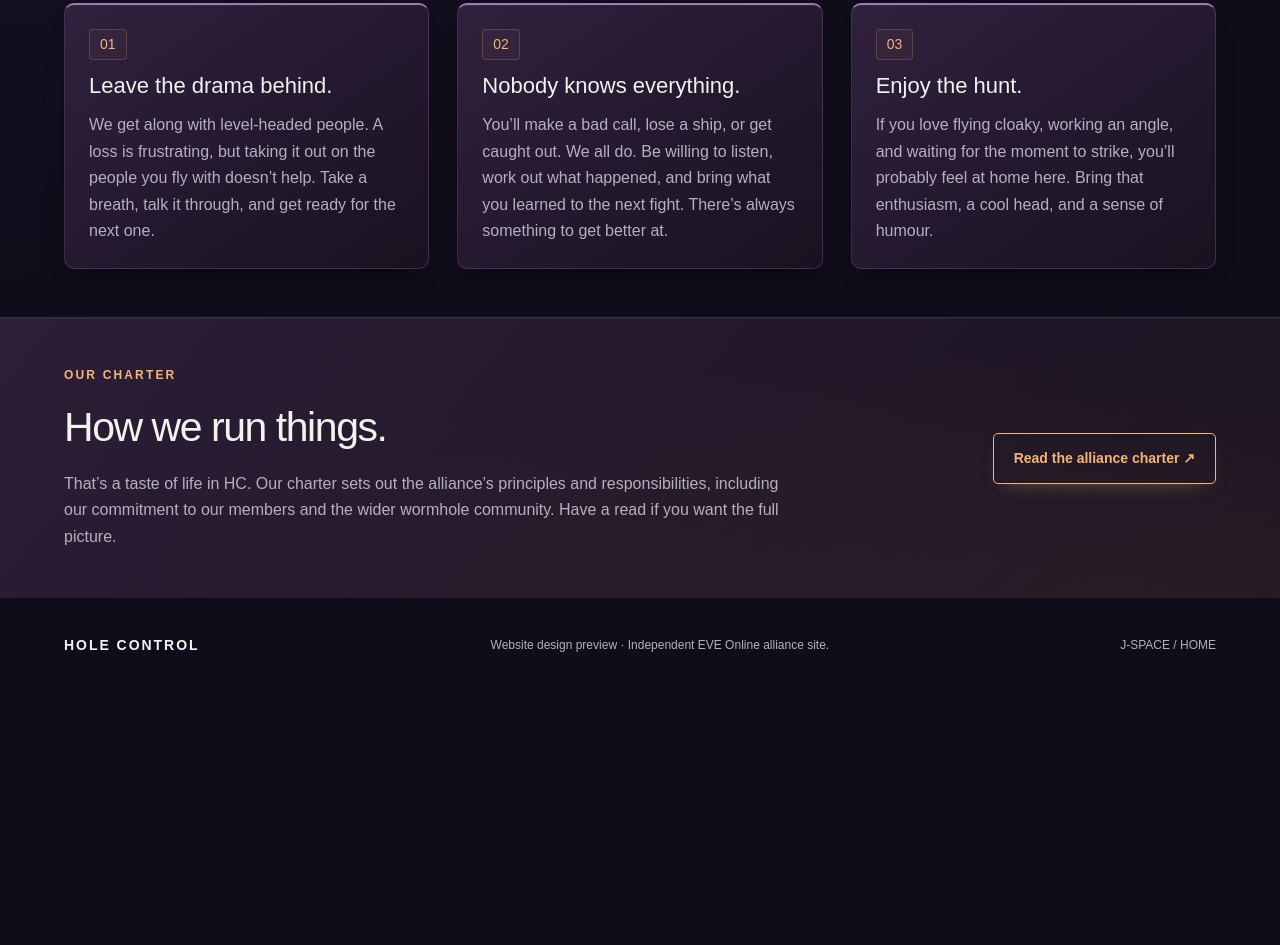
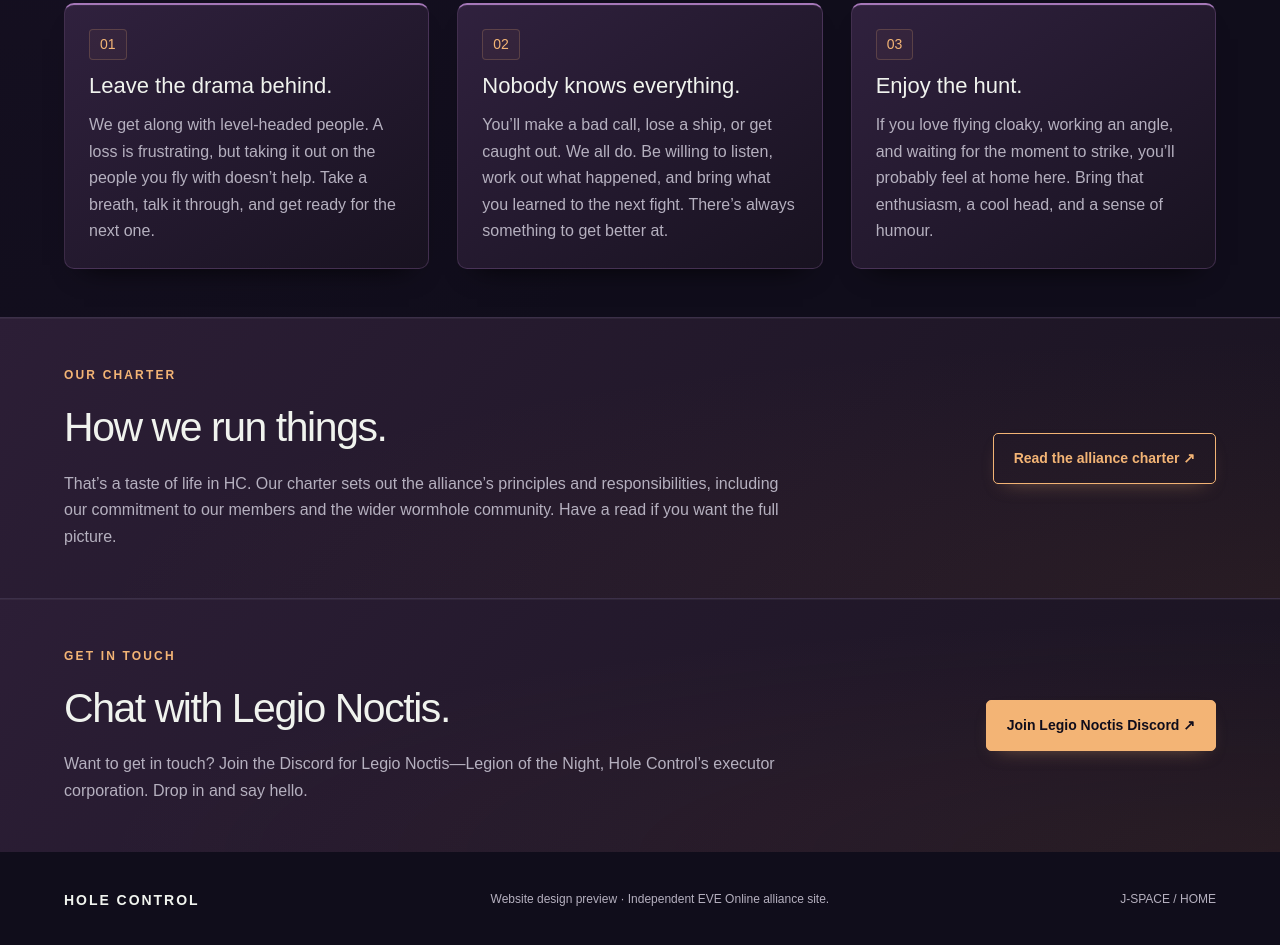
Before and after one commit to cApsl0ckd3m0n1/Hole-Control-Website, a plain HTML site: page index.html in a window 1280 px wide. Shown: the part 1801-2746 px from the top of the page. Before the commit the page ends 2495 px from the top, so only its background shows below. Drawn offline with Linux system fonts and the light colour scheme.

Commit message:
Add Legio Noctis Discord contact section

```diff
--- a/index.html
+++ b/index.html
@@ -9,7 +9,7 @@
 </head>
 <body>
 <a class="skip" href="#main">Skip to content</a>
-<header><a class="wordmark" href="#">HOLE CONTROL<span>WORMHOLE ALLIANCE</span></a><nav aria-label="Main navigation"><a href="#about">Alliance</a><a href="#life">Life in J-space</a><a href="#principles">Principles</a><a href="#charter">Charter ↗</a></nav></header>
+<header><a class="wordmark" href="#">HOLE CONTROL<span>WORMHOLE ALLIANCE</span></a><nav aria-label="Main navigation"><a href="#about">Alliance</a><a href="#life">Life in J-space</a><a href="#principles">Principles</a><a href="#charter">Charter ↗</a><a href="#contact">Contact</a></nav></header>
 <main id="main">
 <section class="hero" aria-labelledby="hero-title">
   <div class="hero-copy">
@@ -67,6 +67,10 @@
   <div><p class="eyebrow">OUR CHARTER</p><h2>How we run things.</h2><p>That’s a taste of life in HC. Our charter sets out the alliance’s principles and responsibilities, including our commitment to our members and the wider wormhole community. Have a read if you want the full picture.</p></div>
   <a class="button outline" href="https://docs.google.com/document/d/e/2PACX-1vQyuMMdpKyMt4RYx0BVMtUaRqYT0rZdUxbjEQMGovadJvK7AL8sH4q0a5EkJhJb6jHHczvuTAjgH8tL/pub" target="_blank" rel="noopener noreferrer">Read the alliance charter ↗</a>
 </section>
+<section class="charter section" id="contact" aria-labelledby="contact-title">
+  <div><p class="eyebrow">GET IN TOUCH</p><h2 id="contact-title">Chat with Legio Noctis.</h2><p>Want to get in touch? Join the Discord for Legio Noctis—Legion of the Night, Hole Control’s executor corporation. Drop in and say hello.</p></div>
+  <a class="button" href="https://discord.gg/fGfdxkbVRg" target="_blank" rel="noopener noreferrer">Join Legio Noctis Discord ↗</a>
+</section>
 </main>
 <footer><span class="wordmark">HOLE CONTROL</span><p>Website design preview · Independent EVE Online alliance site.</p><span>J-SPACE / HOME</span></footer>
 </body></html>
```
Also changed, not shown: README.md.
